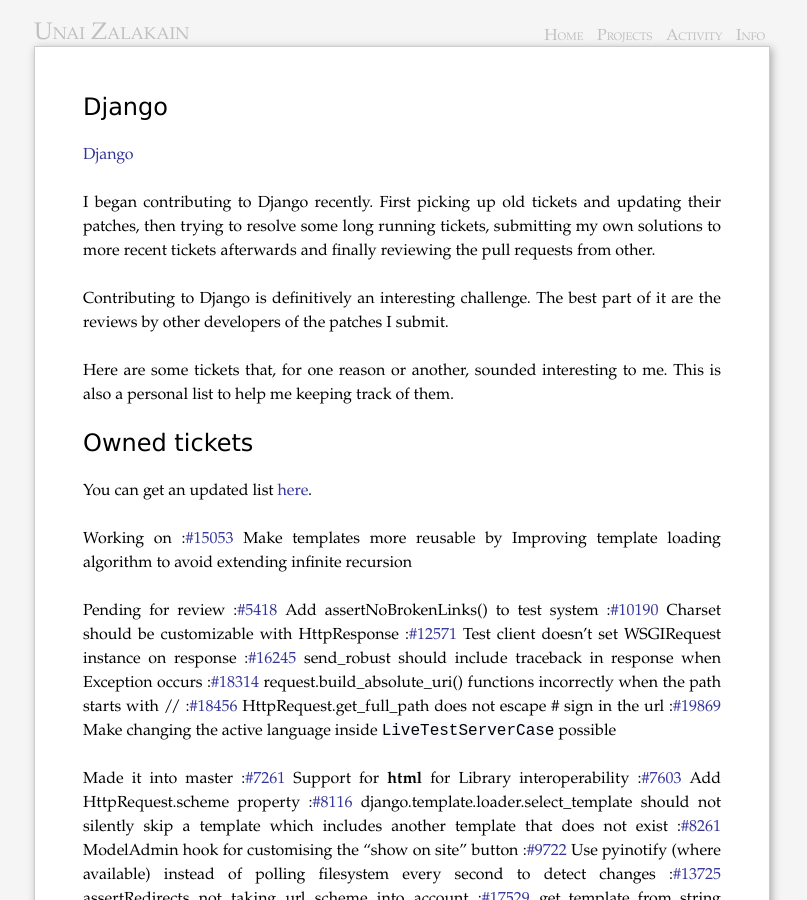
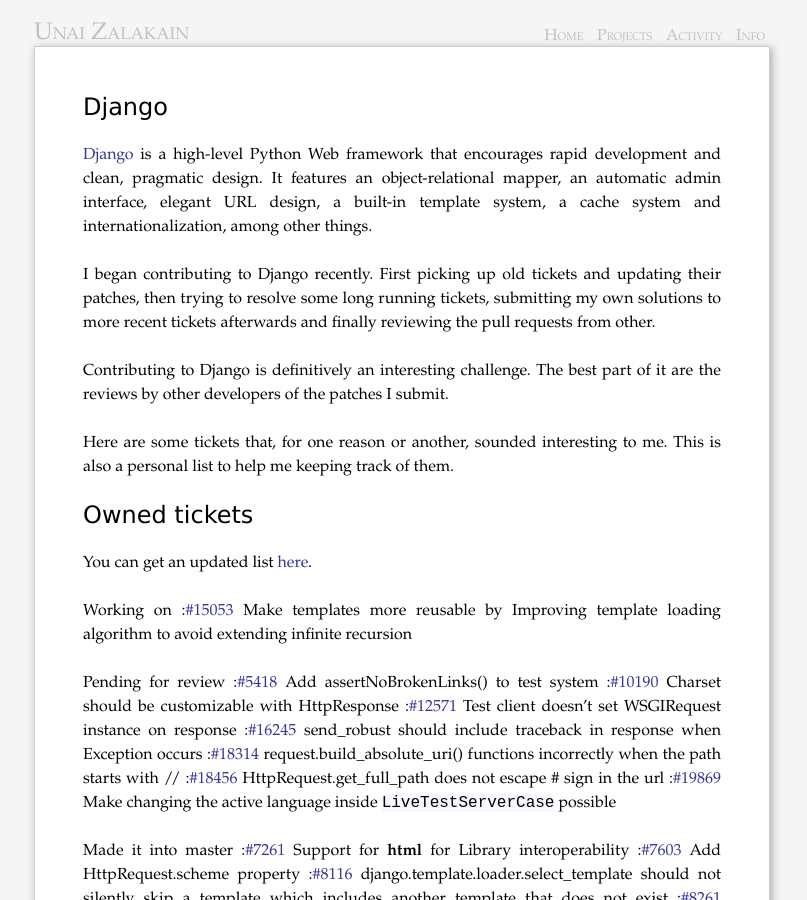
Before and after one commit to ashleyh/unaizalakain.github.io, a Jekyll site: the page built from projects/django/index.md, in a window 1280 px wide and 900 px high. Shown: the whole window, without its empty margins (238-1045 px from the left). Built offline with Jekyll 4.4.1, drawn with Linux system fonts in a browser that asks for light colours.

Commit message:
Django's description added.

```diff
--- a/projects/django/index.md
+++ b/projects/django/index.md
@@ -3,7 +3,11 @@ layout: page
 title: Django
 ---
 
-[Django](https://djangoproject.com)
+[Django](https://djangoproject.com) is a high-level Python Web framework that
+encourages rapid development and clean, pragmatic design. It features an
+object-relational mapper, an automatic admin interface, elegant URL design, a
+built-in template system, a cache system and internationalization, among other
+things.
 
 I began contributing to Django recently. First picking up old tickets and
 updating their patches, then trying to resolve some long running tickets,
```
